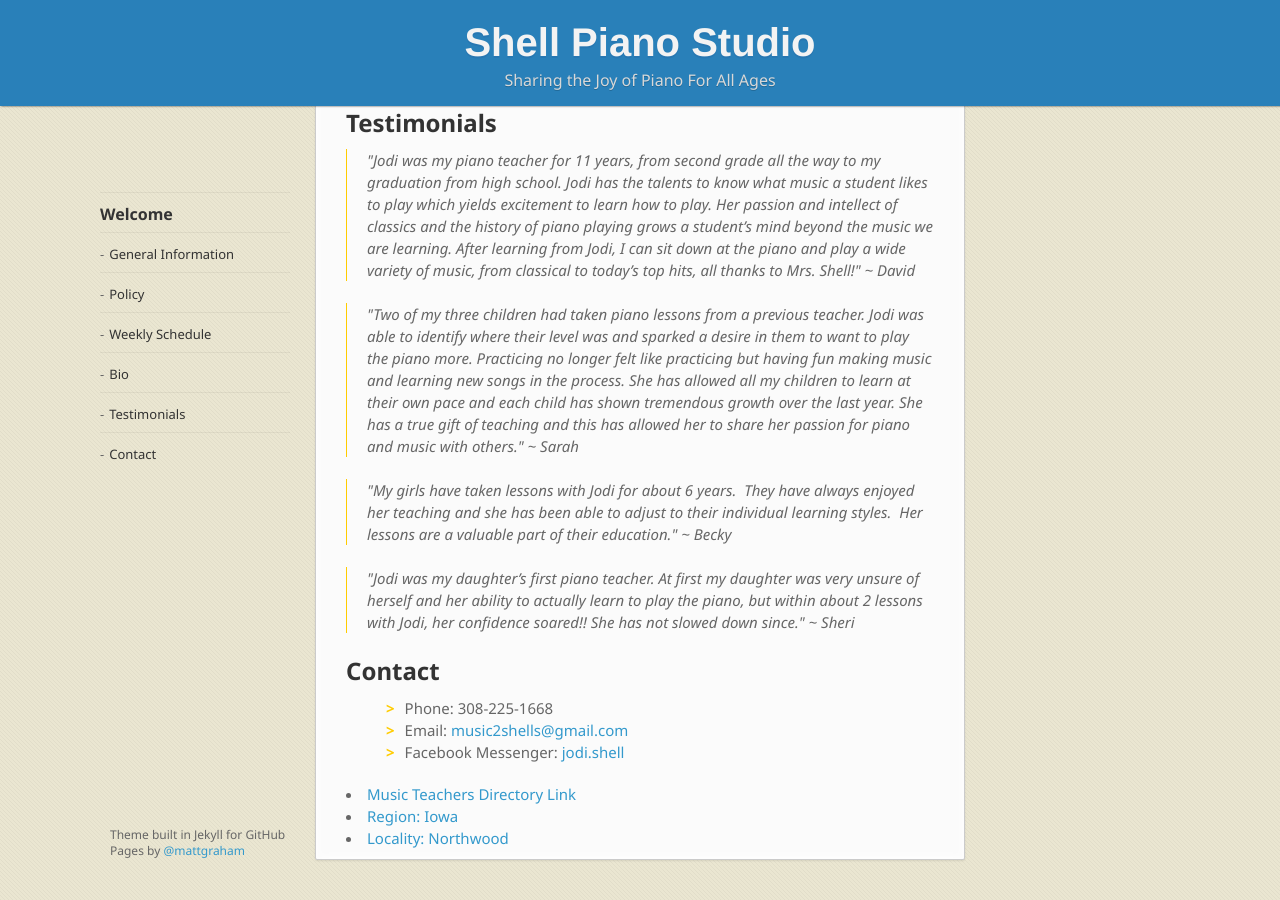
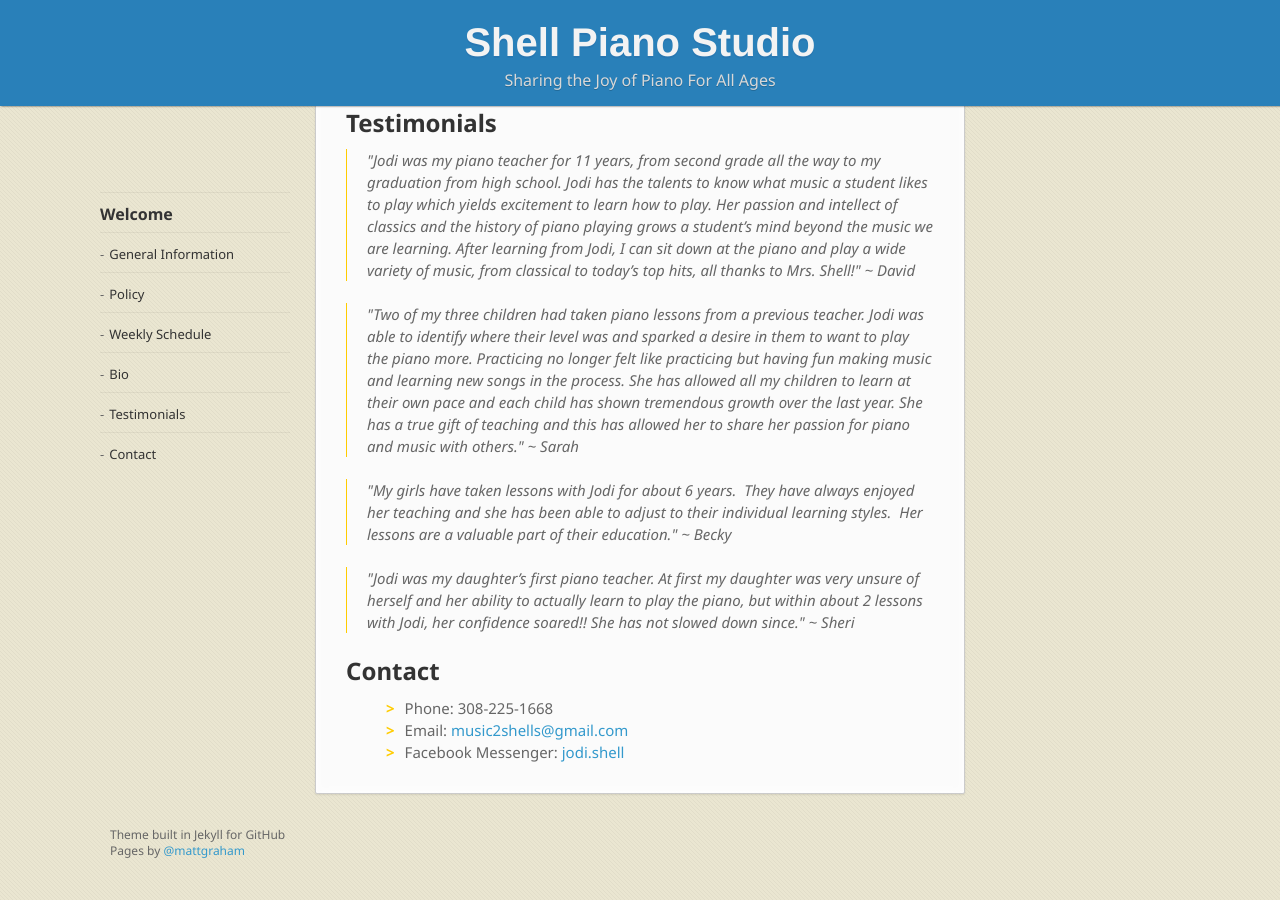
Before and after one commit to trentonshell/shellpiano, a Jekyll site: the page built from index.md, in a window 1280 px wide and 900 px high, scrolled down 2243 px. Built offline with Jekyll 4.4.1, drawn with Linux system fonts in a browser that asks for light colours; nearby versions of some CDN libraries; some web fonts are replaced.

Commit message:
Revert "Change directory links"
This reverts commit 2b64b07dda57664374f004d91ba6abb8f0b479c9.

```diff
--- a/_layouts/home.html
+++ b/_layouts/home.html
@@ -74,10 +74,6 @@
     <li>Facebook Messenger: <a href="https://facebook.com/jodi.shell">jodi.shell</a></li>
     </ul>
 
-    <li> <a href="https://MusicTeachersDirectory.org">Music Teachers Directory Link</a></li>
-    <li> <a href="https://MusicTeachersDirectory.org/USA/IA-Music-Private-Teachers-Iowa-Music-Private-Lessons ">Region: Iowa</a></li>
-    <li> <a href="https://MusicTeachersDirectory.org/USA/IA/Northwood-Music-Teachers-Iowa-Music-Lessons  ">Locality: Northwood</a></li>
-
     </section>
 
   {{ content }}
```
